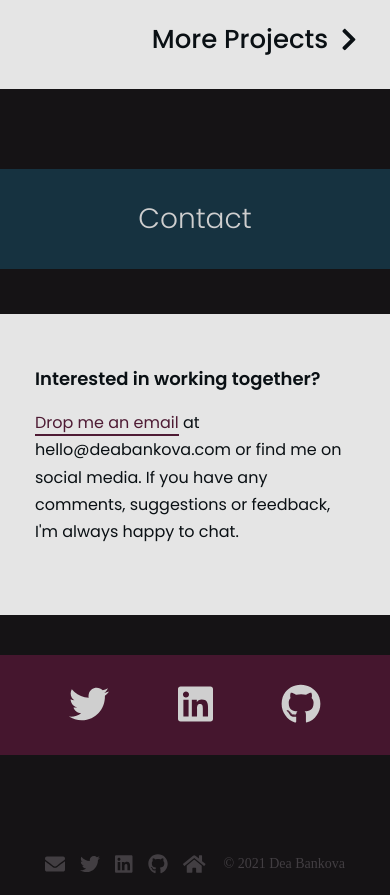
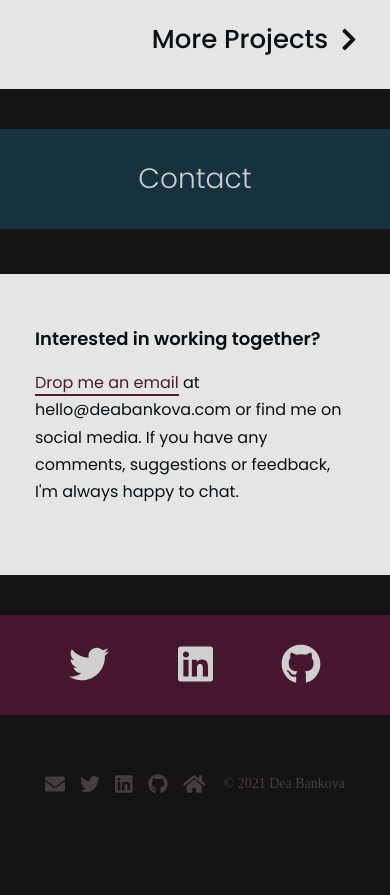
Before and after one commit to deaxmachina/dea_bankova, a React (Create React App) app: page / in a window 390 px wide. Shown: the part 3880-4775 px from the top of the page. After the commit the page ends 4695 px from the top, so only its background shows below. Built offline with nearby package versions, Linux system fonts and the light colour scheme; a web font is replaced by a local one.

Commit message:
small adjustments

```diff
--- a/src/Components/ContactPage/Contact.css
+++ b/src/Components/ContactPage/Contact.css
@@ -2,8 +2,8 @@
   max-width: var(--maxWidthSections);
   margin: auto;
   position: relative;
-  margin-top: 80px;
-  margin-bottom: 80px;
+  margin-top: 70px;
+  margin-bottom: 70px;
 }
 
 /*************************************************/
@@ -145,6 +145,10 @@
 }
 
 @media(max-width: 500px) {
+  #contact-page {
+    margin-top: 40px;
+    margin-bottom: 40px;
+  }
   #contact__contact-container {
     width: 100%;
   }
--- a/src/Reusable/Arrow/Arrow.css
+++ b/src/Reusable/Arrow/Arrow.css
@@ -1,7 +1,7 @@
 .arrow__container {
   position: fixed;
   bottom: 10px;
-  right: 20px;
+  right: 0px;
   z-index: 2;
 }
 
```
